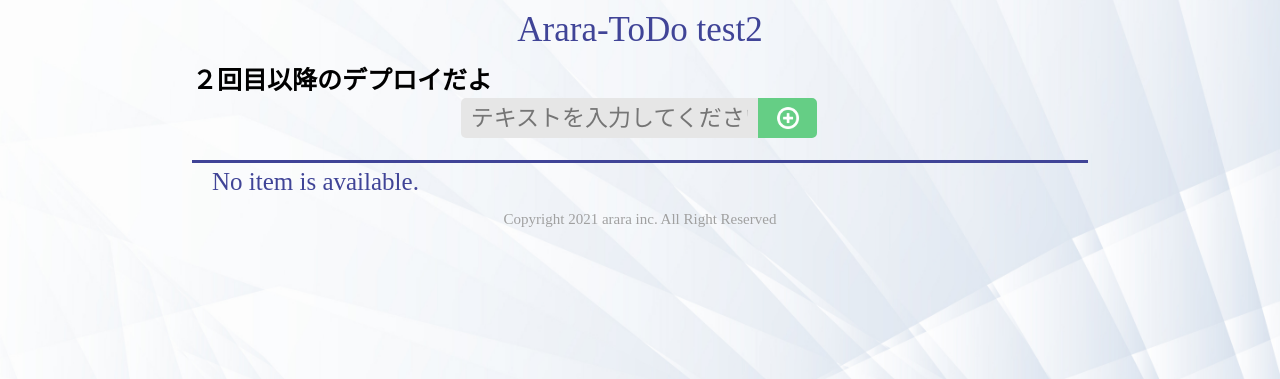
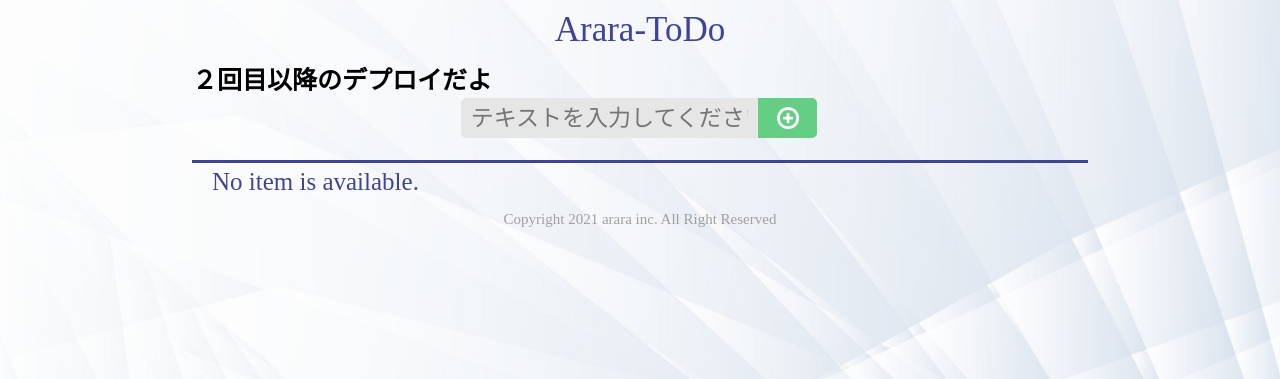
Before and after one commit to arara-ichihara/arara-todo, a Django app: page /araraTodoApp/ in a window 1280 px wide. Shown: the top 379 px of the page. Run offline with Django 3.2, Linux system fonts and the light colour scheme; data that the repository does not hold is empty.

Commit message:
deleted test2 in index.html

```diff
--- a/araraTodoApp/templates/araraTodoApp/index.html
+++ b/araraTodoApp/templates/araraTodoApp/index.html
@@ -8,7 +8,7 @@
   <body>
     <!-- ヘッダー -->
     <header>
-        <h1>Arara-ToDo test2</h1>
+        <h1>Arara-ToDo</h1>
         <h2>２回目以降のデプロイだよ</h2>
         <form action="/addTodo/" method="post">{% csrf_token%}
             <p><input type="text" name="content" placeholder="テキストを入力してください"></p>
```
